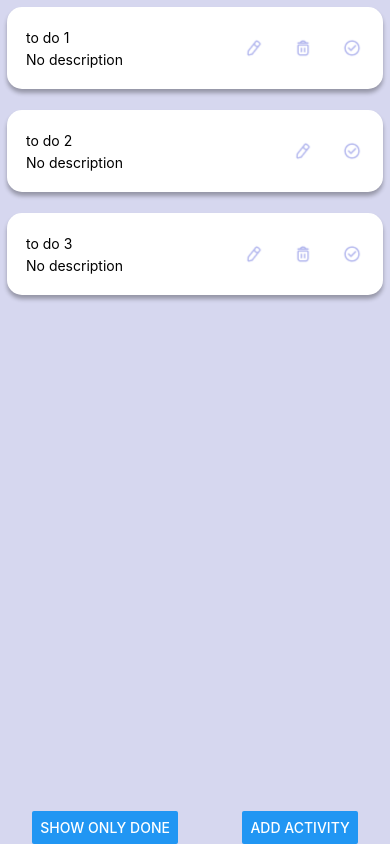
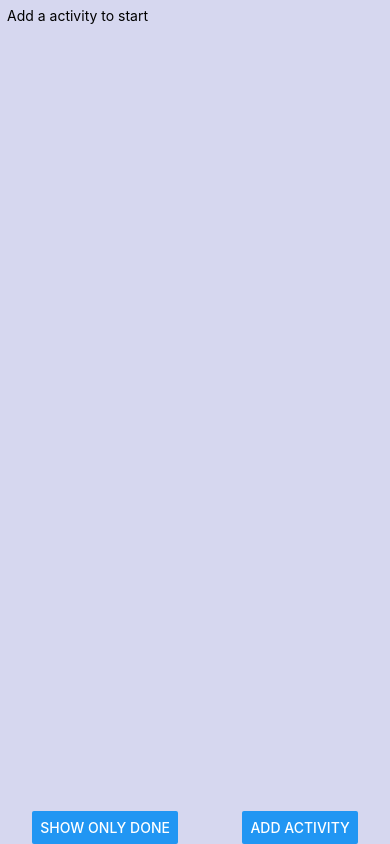
Before and after one commit to EduBarreira1212/RN-ToDo-List, a React Native app: screen /Home in a window 390 px wide. Built offline with nearby package versions, Linux system fonts and the light colour scheme.

Commit message:
refactor: integrate useToDoList hook to manage tasks and completed items in HomeScreen

```diff
--- a/src/screens/home/index.tsx
+++ b/src/screens/home/index.tsx
@@ -6,11 +6,14 @@ import { SafeAreaView } from 'react-native-safe-area-context';
 import styles from './styles';
 import EmptyList from './components/EmptyList';
 import ItemList from './components/ItemList';
+import useToDoList from '../../hooks/useToDoList';
 
 type HomeScreenProps = StackScreenProps<RootStackParamList, 'Home'>;
 
 const HomeScreen: React.FC<HomeScreenProps> = ({ navigation }) => {
   const [showCompletedItems, setShowCompletedItems] = useState(false);
+
+  const { items, completedItems, completeItem, removeItem } = useToDoList();
 
   const handleShowCompletedItems = () => {
     setShowCompletedItems(!setShowCompletedItems);
@@ -20,21 +23,6 @@ const HomeScreen: React.FC<HomeScreenProps> = ({ navigation }) => {
     navigation.navigate('Add');
   };
 
-  const toDoList: ToDo[] = [
-    {
-      name: 'to do 1',
-      done: false,
-    },
-    {
-      name: 'to do 2',
-      done: true,
-    },
-    {
-      name: 'to do 3',
-      done: false,
-    },
-  ];
-
   return (
     <SafeAreaView style={styles.container}>
       <FlatList
@@ -43,9 +31,16 @@ const HomeScreen: React.FC<HomeScreenProps> = ({ navigation }) => {
         ListEmptyComponent={EmptyList}
         ItemSeparatorComponent={() => <View style={{ height: 21 }} />}
         ListFooterComponent={() => <View style={{ height: 21 }} />}
-        data={showCompletedItems ? toDoList.filter((toDo) => toDo.done) : toDoList}
+        data={showCompletedItems ? completedItems : items}
         renderItem={({ item, index }) => {
-          return <ItemList index={index} item={item} />;
+          return (
+            <ItemList
+              index={index}
+              item={item}
+              completeItemPress={completeItem}
+              removeItemPress={removeItem}
+            />
+          );
         }}
       />
       <View style={styles.buttonsContainer}>
```
